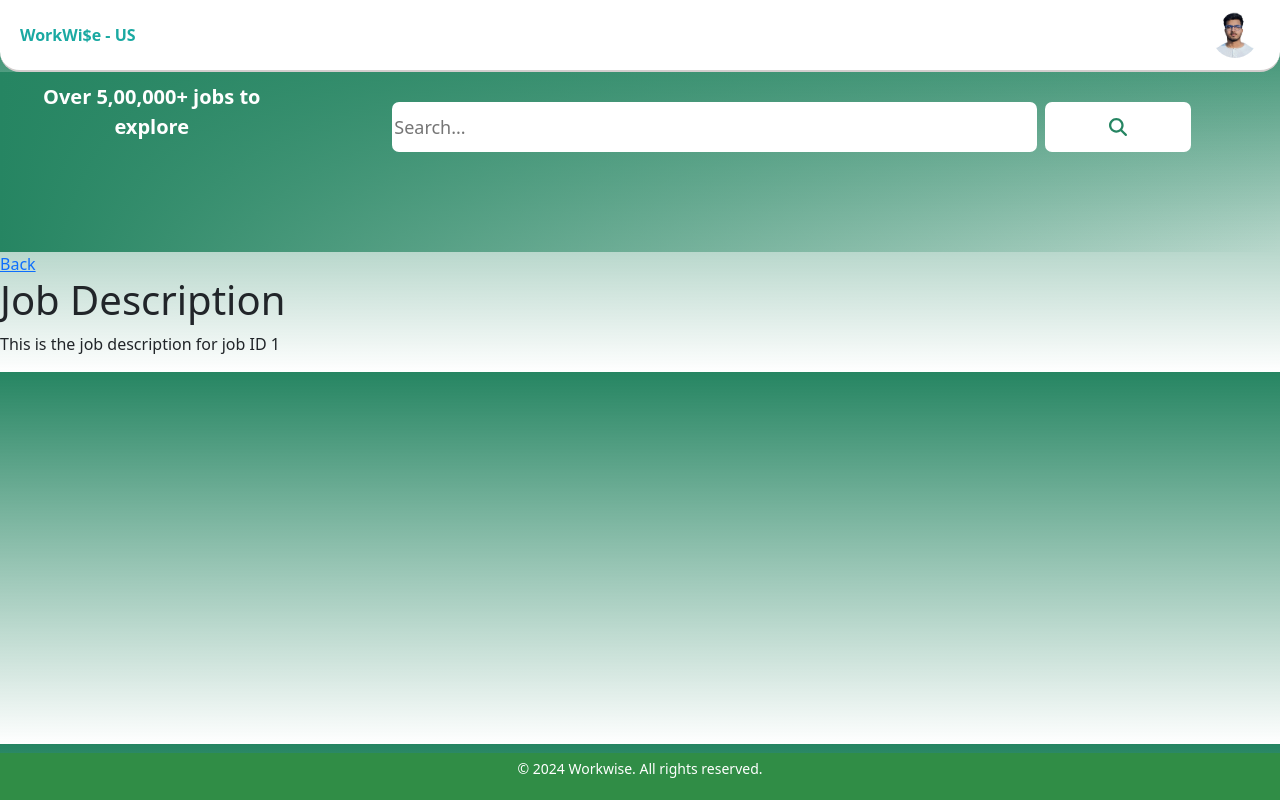
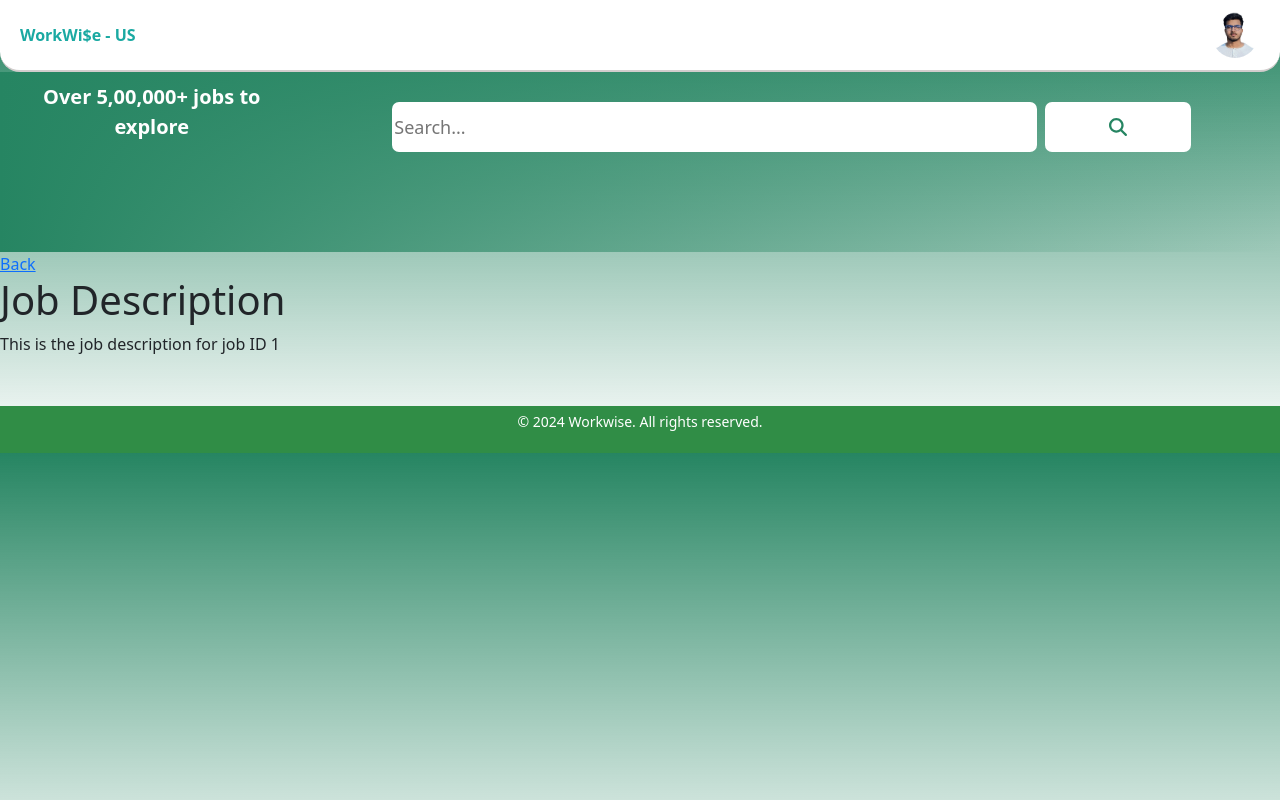
Before and after one commit to theDheerajjha/workwise-us, a React (Create React App) app: page /job/1 in a window 1280 px wide. Built offline with nearby package versions, Linux system fonts and the light colour scheme.

Commit message:
refactoring

```diff
--- a/src/App.tsx
+++ b/src/App.tsx
@@ -9,18 +9,17 @@ import JobDescription from "./components/JobDescription/index";
 
 function App() {
   return (
-    <Router>
-      <div>
+    <>
+      <Router>
         <Header />
-        <Bannner></Bannner>
-
+        <Bannner />
         <Routes>
-          <Route path="/" element={<List  />} />
+          <Route path="/" element={<List />} />
           <Route path="/job/:id" element={<JobDescription />} />
         </Routes>
-        <Footer />
-      </div>
-    </Router>
+      </Router>
+      <Footer />
+    </>
   );
 }
 
--- a/src/components/Footer/index.scss
+++ b/src/components/Footer/index.scss
@@ -2,9 +2,8 @@
   background-color: #308D46;
   color: #fff;
   padding: 5px 0;
-  margin-top: 50px; /* adjust as needed */
-  position: fixed;
-  bottom: 0;
+  margin-top: 50px;
+  position: static;
   width: 100%;
 }
 
--- a/src/index.css
+++ b/src/index.css
@@ -1,6 +1,7 @@
 body {
   margin: 0;
   background: linear-gradient(180deg, #268562, transparent) !important;
+  min-height: 100%;
 
   font-family: -apple-system, BlinkMacSystemFont, 'Segoe UI', 'Roboto', 'Oxygen',
     'Ubuntu', 'Cantarell', 'Fira Sans', 'Droid Sans', 'Helvetica Neue',
```
